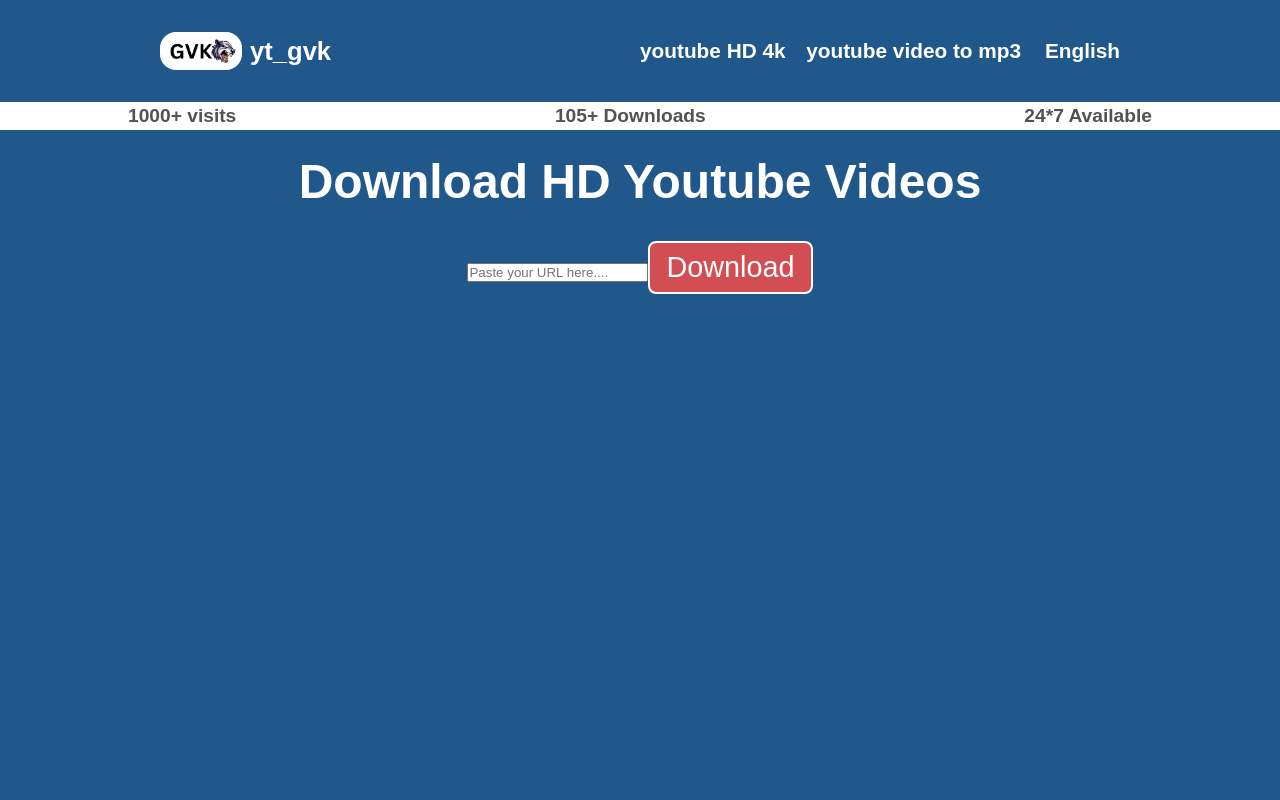
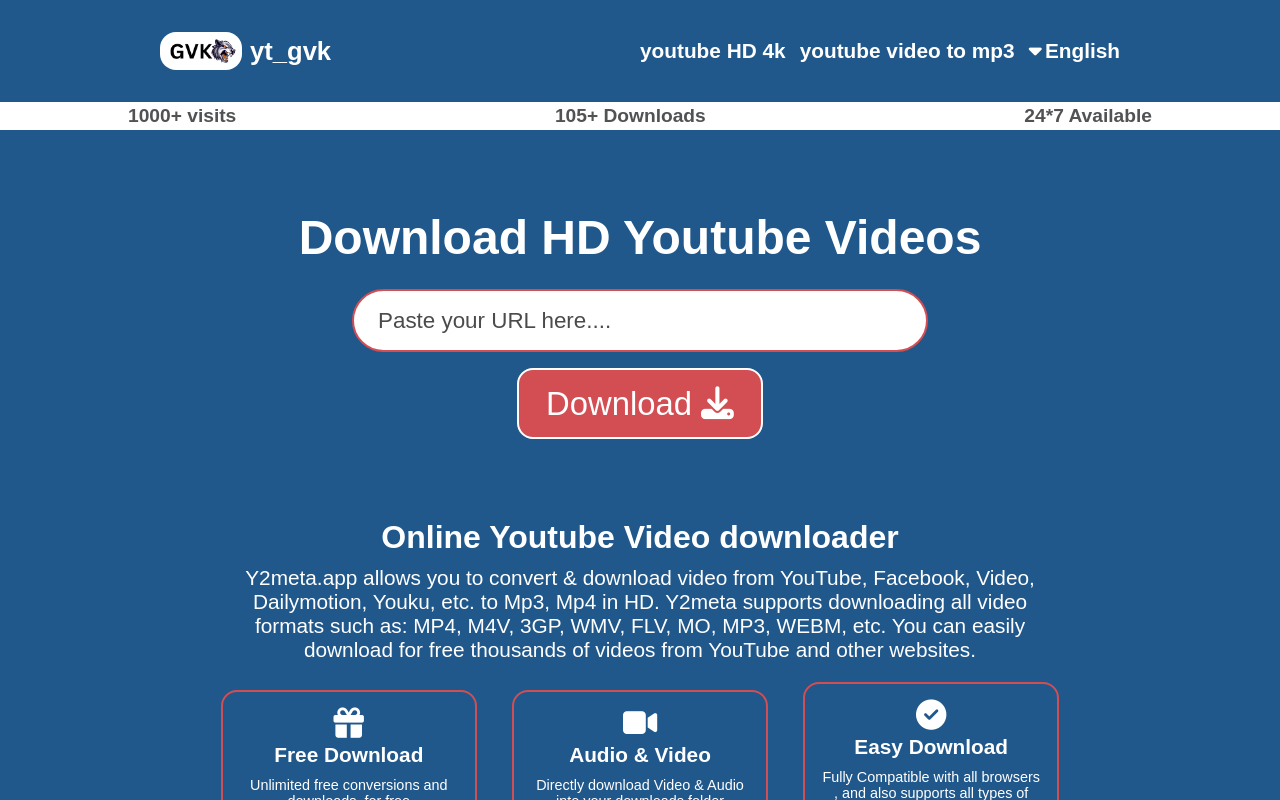
Before and after one commit to GantaVenkataKousik/ytvideo-downloader-fullstack, a Vue app in the folder client/: page / in a window 1280 px wide. Built offline with nearby package versions, Linux system fonts and the light colour scheme; a web font is replaced by a local one.

Commit message:
commiting all the changes

```diff
--- a/client/index.html
+++ b/client/index.html
@@ -1,10 +1,17 @@
 <!DOCTYPE html>
 <html lang="en">
   <head>
-    <meta charset="UTF-8">
-    <link rel="icon" href="/favicon.ico">
-    <meta name="viewport" content="width=device-width, initial-scale=1.0">
-    <title>Vite App</title>
+    <meta charset="UTF-8" />
+    <link rel="icon" href="/favicon.ico" />
+    <meta name="viewport" content="width=device-width, initial-scale=1.0" />
+    <link
+      rel="stylesheet"
+      href="https://cdnjs.cloudflare.com/ajax/libs/font-awesome/6.5.2/css/all.min.css"
+      integrity="sha512-SnH5WK+bZxgPHs44uWIX+LLJAJ9/2PkPKZ5QiAj6Ta86w+fsb2TkcmfRyVX3pBnMFcV7oQPJkl9QevSCWr3W6A=="
+      crossorigin="anonymous"
+      referrerpolicy="no-referrer"
+    />
+    <title>Online youtube video downloader</title>
   </head>
   <body>
     <div id="app"></div>
--- a/client/src/pages/home/Home.vue
+++ b/client/src/pages/home/Home.vue
@@ -19,5 +19,6 @@
   background: #21588b;
   color: #fff;
   height: 100vh;
+  overflow: hidden;
 }
 </style>
--- a/client/src/pages/home/about/About.vue
+++ b/client/src/pages/home/about/About.vue
@@ -1,7 +1,72 @@
+<script>
+import Component from './Component.vue'
+
+export default {
+  components: {
+    Component
+  },
+  data () {
+    return {
+      componentData1: {
+        icon: 'fa-gift',
+        title: 'Free ' + 'Download',
+        description: 'Unlimited free conversions and downloads. for free '
+      },
+      componentData2: {
+        icon: 'fa-video',
+        title: 'Audio & Video',
+        description:
+          'Directly download Video & Audio into your downloads folder  '
+      },
+      componentData3: {
+        icon: 'fa-circle-check',
+        title: 'Easy Download',
+        description:
+          'Fully Compatible with all browsers , and also supports all types of devices '
+      }
+    }
+  }
+}
+</script>
 <template>
-  <nav class="nav-container"></nav>
+  <div class="about">
+    <h2>Online Youtube Video downloader</h2>
+    <p class="content">
+      Y2meta.app allows you to convert & download video from YouTube, Facebook,
+      Video, Dailymotion, Youku, etc. to Mp3, Mp4 in HD. Y2meta supports
+      downloading all video formats such as: MP4, M4V, 3GP, WMV, FLV, MO, MP3,
+      WEBM, etc. You can easily download for free thousands of videos from
+      YouTube and other websites.
+    </p>
+  </div>
+  <div class="components">
+    <Component :data="componentData1"></Component>
+    <Component :data="componentData2"></Component>
+    <Component :data="componentData3"></Component>
+  </div>
 </template>
 
-<style scoped></style>
-
-<script></script>
+<style scoped>
+.components {
+  margin: 0 auto;
+  display: flex;
+  gap: 0.2rem;
+  justify-content: center;
+  align-items: center;
+  margin-top: 0.5vh;
+}
+.about {
+  margin-top: 10vh;
+  text-align: center;
+}
+.about h2 {
+  font-size: 2rem;
+  margin-bottom: 0.6rem;
+}
+.about p {
+  font-size: 1.3rem;
+  width: 65%;
+  margin: 0 auto;
+  font-weight: 500;
+}
+</style>
--- /dev/null
+++ b/client/src/pages/home/about/Component.vue
@@ -0,0 +1,48 @@
+<template>
+  <div class="component">
+    <div>
+      <i :class="'fa-solid ' + data.icon"></i>
+    </div>
+    <h3>{{ data.title }}</h3>
+    <p>{{ data.description }}</p>
+  </div>
+</template>
+
+<script>
+import { defineComponent, defineProps } from 'vue'
+
+export default defineComponent({
+  props: {
+    data: {
+      type: Object,
+      required: true
+    }
+  }
+})
+</script>
+
+<style scoped>
+.component {
+  margin: 1rem;
+  border: 2px solid #d24e53;
+  background: transparent;
+  border-radius: 1rem;
+  color: #fff;
+  padding: 1rem;
+  text-align: center;
+  width: 20%;
+}
+.component i {
+  font-size: 1.9rem;
+  margin-bottom: 0.3rem;
+  color: #fff;
+}
+.component h3 {
+  font-size: 1.3rem;
+  margin-bottom: 0.6rem;
+}
+.component p {
+  font-size: 0.9rem;
+  font-weight: 500;
+}
+</style>
--- a/client/src/pages/home/download/Download.vue
+++ b/client/src/pages/home/download/Download.vue
@@ -2,9 +2,7 @@
   <div className="download">
     <h1>Download HD Youtube Videos</h1>
     <input placeholder="Paste your URL here...." />
-    <button>
-      Download <span><i class="fa-solid fa-download"></i></span>
-    </button>
+    <button>Download <i class="fa-solid fa-download"></i></button>
   </div>
 </template>
 
@@ -16,18 +14,39 @@
   font-size: 3rem;
   margin: 1rem;
 }
+input {
+  outline: none;
+  border: 2px solid #d24e53;
+  padding: 1rem 1.5rem;
+  border-radius: 3.5rem;
+  font-size: 1.45rem;
+  width: 45%;
+  display: block;
+  margin: 0 auto;
+  margin-top: 3vh;
+  margin-bottom: 2vh;
+  color: #39393b;
+}
+input::placeholder {
+  font-size: 1.4rem;
+  color: #4a4b4d;
+  font-weight: 540;
+}
 button {
-  margin: 2vh 0;
   background: #d24e53;
   outline: none;
   border: 2px solid #ffffff;
-  padding: 0.5rem 1rem;
-  border-radius: 0.5rem;
+  padding: 0.9rem 1.7rem;
+  border-radius: 1rem;
   color: #fff;
-  font-size: 1.8rem;
+  font-size: 2.05rem;
   cursor: pointer;
   transition: all 0.5s ease-in-out;
 }
+button:hover {
+  background: #fff;
+  color: #d24e53;
+  transition: 0.5s;
+  box-shadow: 5px 5px 10px #d24e53;
+}
 </style>
-
-<script></script>
--- a/client/src/pages/home/tagline/Tagline.vue
+++ b/client/src/pages/home/tagline/Tagline.vue
@@ -11,13 +11,13 @@
 <style scoped>
 .tagline {
   display: flex;
-  widows: 100%;
+  width: 100%;
   height: 3.5vh;
   align-items: center;
   padding: 0 10%;
   justify-content: space-between;
   background: #fff;
-  margin-bottom: 3vh;
+  margin-bottom: 10vh;
 }
 .tagline li {
   font-size: 1.2rem;
```
